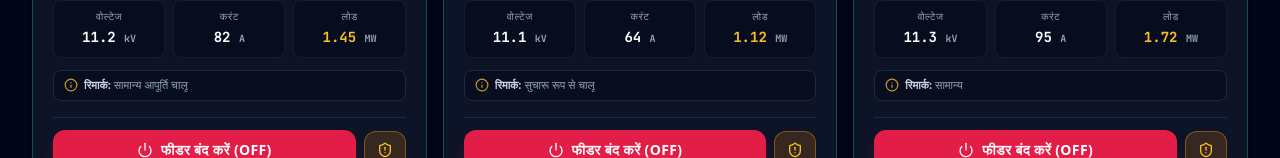
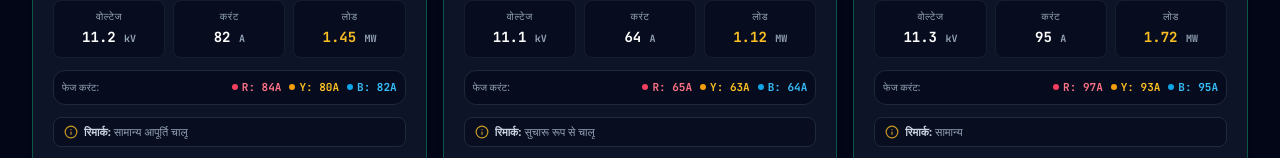
Before and after one commit to Chirag79734/Substation-Arniya, a React (Vite) app: page / in a window 1280 px wide. Shown: the part 794-952 px from the top of the page. Built offline with nearby package versions, Linux system fonts and the light colour scheme; no server answers; the database is empty.

Commit message:
feat: integrated live R-Y-B Phase Amperes telemetry directly onto Feeder Cards and synced with Hourly Load Sheet

```diff
--- a/src/components/FeederCard.tsx
+++ b/src/components/FeederCard.tsx
@@ -189,6 +189,25 @@ export const FeederCard: React.FC<FeederCardProps> = ({ feeder }) => {
             </div>
           </div>
 
+          {/* R-Y-B Phase Current Display */}
+          <div className="mt-3 bg-slate-950/60 p-2 rounded-xl border border-slate-800 flex items-center justify-between text-[11px] font-mono-scada">
+            <span className="text-slate-400 font-sans font-medium text-[10px]">{language === 'hi' ? 'फेज करंट:' : 'Phase Current:'}</span>
+            <div className="flex items-center space-x-2">
+              <span className="flex items-center space-x-1 text-rose-400 font-bold">
+                <span className="w-1.5 h-1.5 rounded-full bg-rose-500 inline-block" />
+                <span>R: {isRunning ? Math.round(feeder.currentAmp * 1.02) : 0}A</span>
+              </span>
+              <span className="flex items-center space-x-1 text-amber-400 font-bold">
+                <span className="w-1.5 h-1.5 rounded-full bg-amber-500 inline-block" />
+                <span>Y: {isRunning ? Math.round(feeder.currentAmp * 0.98) : 0}A</span>
+              </span>
+              <span className="flex items-center space-x-1 text-sky-400 font-bold">
+                <span className="w-1.5 h-1.5 rounded-full bg-sky-500 inline-block" />
+                <span>B: {isRunning ? feeder.currentAmp : 0}A</span>
+              </span>
+            </div>
+          </div>
+
           {feeder.remarks && (
             <div className="mt-3 flex items-center space-x-1.5 text-[11px] text-slate-400 bg-slate-950/40 px-2.5 py-1.5 rounded-lg border border-slate-800">
               <Info className="w-3.5 h-3.5 text-amber-400/80 flex-shrink-0" />
```
